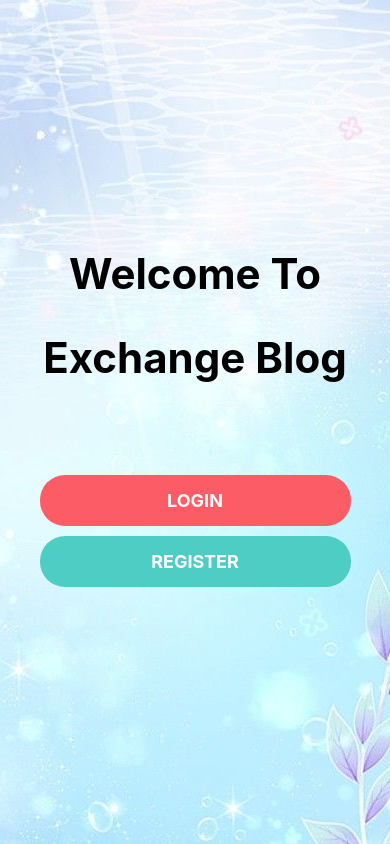
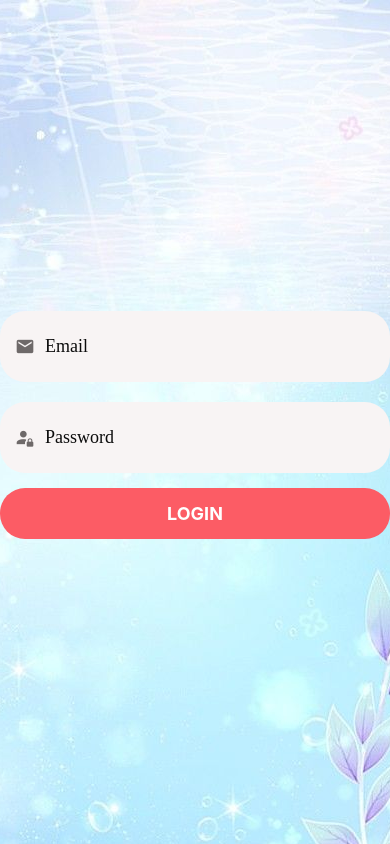
Before and after one commit to noname163/ecpblog, a React Native app: screen / in a window 390 px wide. Shown: the top 844 px of the page. Built offline with nearby package versions, Linux system fonts and the light colour scheme.

Commit message:
feat: add login screen

```diff
--- a/App.js
+++ b/App.js
@@ -6,7 +6,7 @@ import WelcomeScreen from './ui/WelcomeScreen';
 export default function App() {
   return (
     <View style={styles.container}>
-      <WelcomeScreen/>
+      <LoginScreen/>
     </View>
   );
 }
--- a/components/AppScreen.js
+++ b/components/AppScreen.js
@@ -1,19 +1,33 @@
 import React from 'react';
 import Constants from 'expo-constants'
-import { SafeAreaView, StyleSheet } from 'react-native';
-function AppScreen({children}) {
+import { SafeAreaView, StyleSheet, ImageBackground } from 'react-native';
+function AppScreen({ children }) {
     return (
-        <SafeAreaView style ={styles.screen}>
-            {children}
+        <SafeAreaView style={styles.screen}>
+            <ImageBackground
+                style={styles.background}
+                resizeMode='cover'
+                source={require("../assets/images/background2.jpg")}>
+                {/* <Image source={require("../assets/images/logo.png")}/> */}
+                {children}
+            </ImageBackground>
+
         </SafeAreaView>
     );
 }
 const styles = StyleSheet.create({
-    screen:{
-        flex:1,
+    screen: {
+        flex: 1,
         paddingTop: Constants.statusBarHeight,
-        backgroundColor:'black'
-    }
+        backgroundColor: 'black'
+    },
+    background: {
+        flex: 1,
+        width: '100%',
+        justifyContent: 'center',
+        alignItems: 'center',
+        backgroundColor: 'blue'
+    },
 })
 
 export default AppScreen;
--- /dev/null
+++ b/components/AppTextInput.js
@@ -0,0 +1,34 @@
+import React from 'react';
+import { View, StyleSheet, TextInput, Platform } from 'react-native';
+import { MaterialCommunityIcons } from '@expo/vector-icons';
+import colors from '../config/colors';
+import defaultStyle from '../config/styles';
+function AppTextInput({ icon, ...otherProps }) {
+    return (
+        <View style={styles.container}>
+            {icon && <MaterialCommunityIcons name={icon} style={styles.icon} color={colors.medium} size= {20} />}
+            <TextInput style ={defaultStyle.text} {...otherProps}/>
+        </View>
+    );
+}
+const styles = StyleSheet.create({
+    container: {
+        backgroundColor: colors.light,
+        borderRadius: 25,
+        flexDirection: 'row',
+        width: '100%',
+        padding: 15,
+        marginVertical: 10
+    },
+    textInput: {
+        color: colors.dark,
+        fontSize: 18,
+        fontFamily: Platform.OS === "android" ? "Roboto" : "Avenir"
+    },
+    icon:{
+        marginRight:10,
+        marginVertical:10
+    }
+})
+
+export default AppTextInput;
--- a/config/colors.js
+++ b/config/colors.js
@@ -2,5 +2,9 @@ export default{
     primary: '#fc5c65',
     secondary:'#4ecdc4',
     black: '#000',
-    while:'#fff'
+    while:'#fff',
+    light:'#f8f4f4',
+    danger:'#ff5252',
+    medium:'#6e6969',
+    dark:'#0c0c0c'
 }
--- /dev/null
+++ b/config/styles.js
@@ -0,0 +1,10 @@
+import { Platform } from 'react-native';
+import colors from '../config/colors';
+
+export default {
+    text: {
+        color: colors.dark,
+        fontSize: 18,
+        fontFamily: Platform.OS === "android" ? "Roboto" : "Avenir"
+    }
+}
--- a/package.json
+++ b/package.json
@@ -9,6 +9,7 @@
     "web": "expo start --web"
   },
   "dependencies": {
+    "@expo/vector-icons": "^13.0.0",
     "expo": "~48.0.18",
     "expo-constants": "~14.2.1",
     "expo-status-bar": "~1.4.4",
--- a/ui/LoginScreen.js
+++ b/ui/LoginScreen.js
@@ -1,13 +1,15 @@
 import React from 'react';
 import AppScreen from '../components/AppScreen';
 import { StyleSheet, Text, View } from 'react-native';
+import AppTextInput from '../components/AppTextInput';
+import AppButton from '../components/AppButton';
 
 function LoginScreen(props) {
     return (
         <AppScreen>
-            <Text>
-                test
-            </Text>
+            <AppTextInput icon={'email'} placeholder ={"Email"}/>
+            <AppTextInput icon={'account-lock'} placeholder ={"Password"}/>
+            <AppButton title={"login"}/>
         </AppScreen>
     );
 }
--- a/ui/WelcomeScreen.js
+++ b/ui/WelcomeScreen.js
@@ -30,8 +30,7 @@ const styles = StyleSheet.create({
         backgroundColor:'blue'
     },
     container: {
-        flex: 1,
-        backgroundColor:'red'
+        flex: 1
     },
     text: {
         color: 'black',
```
Also changed, not shown: 1 other file (tests, documents, lock files or other folders).
